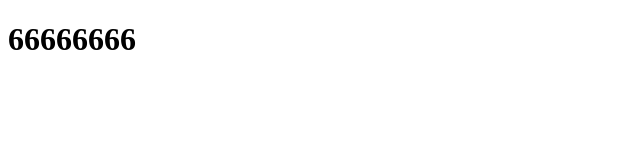
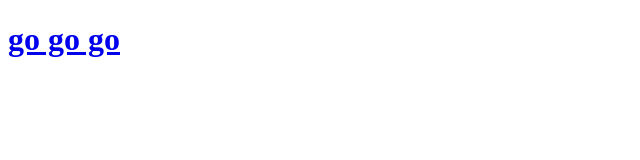
Before and after one commit to code-lz/gitlearn, a plain HTML site: page index.html in a window 1280 px wide. Shown: the whole page, without its empty margins (0-640 px from the left). Drawn offline with Linux system fonts and the light colour scheme.

Commit message:
change index.html

```diff
--- a/index.html
+++ b/index.html
@@ -7,6 +7,6 @@
   <title>Document</title>
 </head>
 <body>
-  <h1>66666666</h1>
+	<h1><a href="http://houdunren.com">go go go</a></h1>
 </body>
 </html>
```
